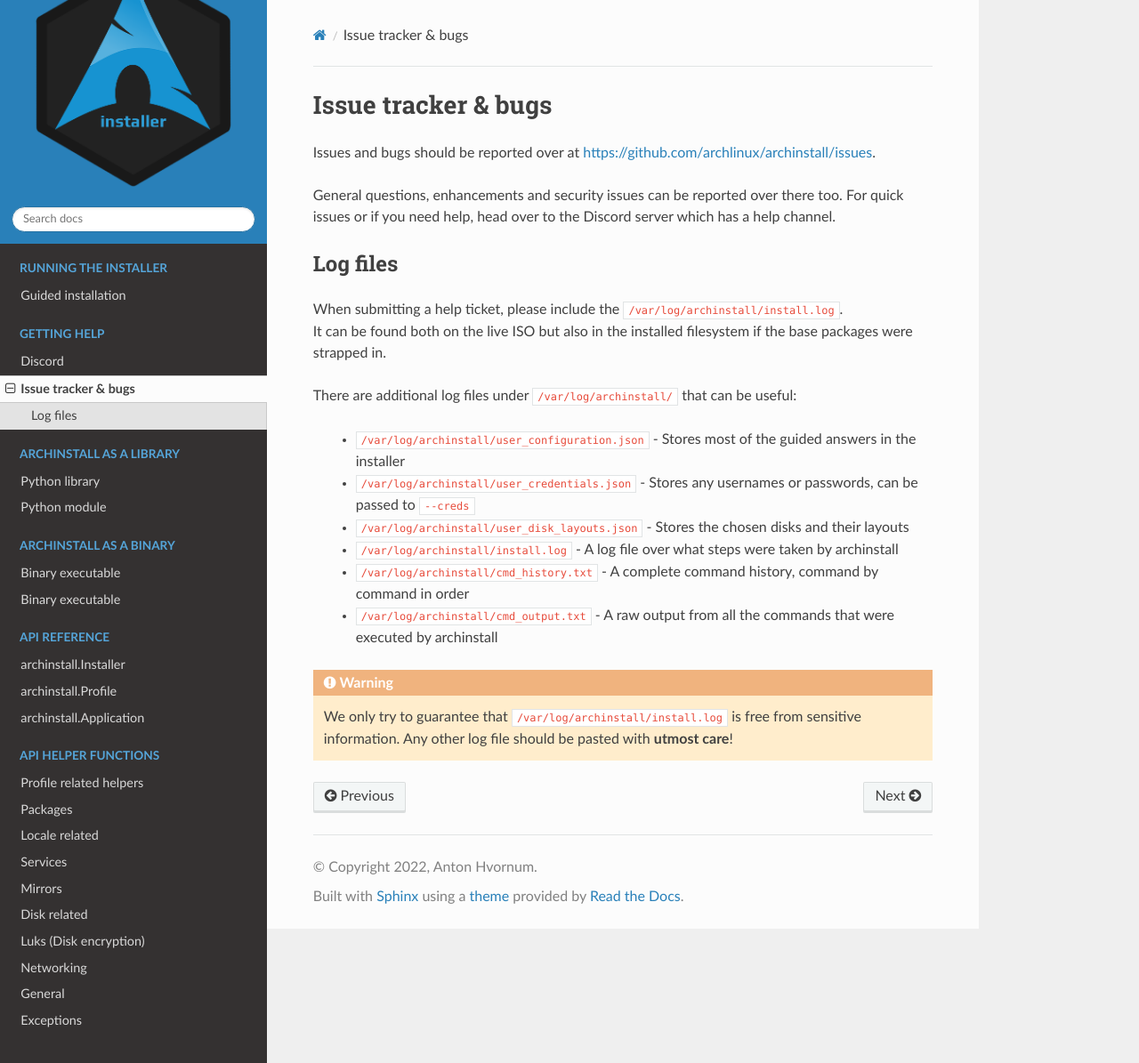
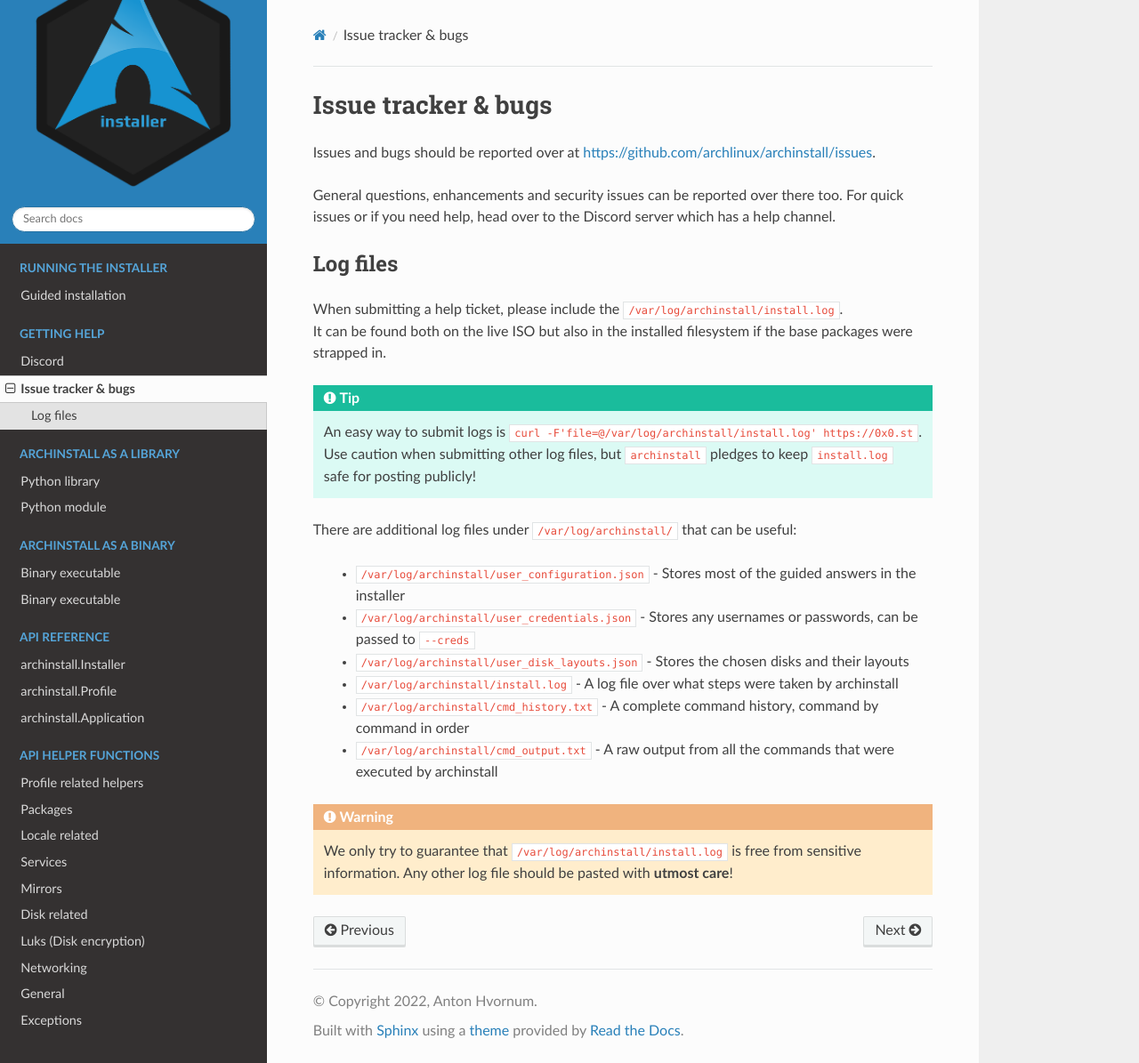
Before and after one commit to h8d13/archinstoo, a Sphinx documentation site: the page built from docs/help/issues.rst, in a window 1280 px wide and 1195 px high. Shown: the whole window at 89% size. Built offline with Sphinx 7.4.7 and the Read the Docs theme 2.0.0, drawn with Linux system fonts in a browser that asks for light colours.

Commit message:
Added instructions on how to post logs publicly.

```diff
--- a/docs/help/issues.rst
+++ b/docs/help/issues.rst
@@ -14,6 +14,10 @@
 | When submitting a help ticket, please include the :code:`/var/log/archinstall/install.log`.
 | It can be found both on the live ISO but also in the installed filesystem if the base packages were strapped in.
 
+.. tip::
+   | An easy way to submit logs is ``curl -F'file=@/var/log/archinstall/install.log' https://0x0.st``.
+   | Use caution when submitting other log files, but ``archinstall`` pledges to keep ``install.log`` safe for posting publicly!
+
 | There are additional log files under ``/var/log/archinstall/`` that can be useful:
 
  - ``/var/log/archinstall/user_configuration.json`` - Stores most of the guided answers in the installer
```
